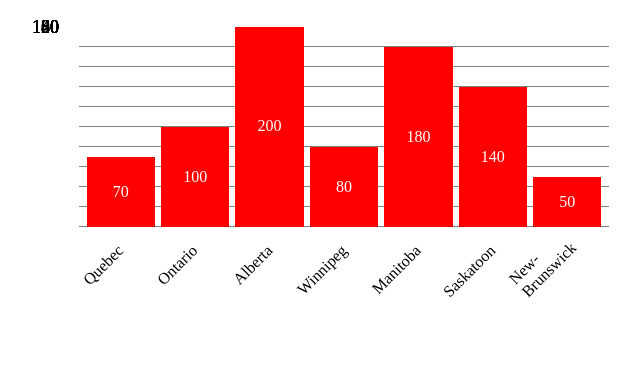
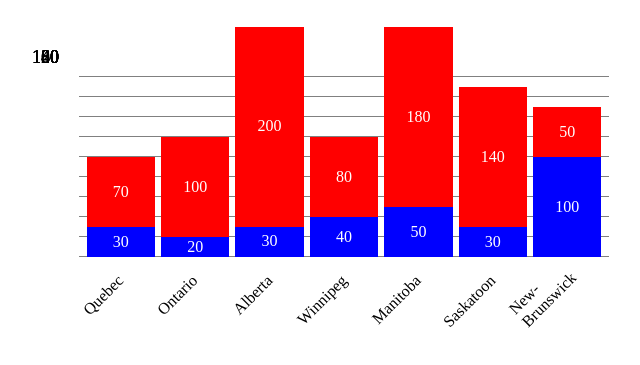
Before and after one commit to sylvain-gdk/chart-library, a plain HTML site: page index.html in a window 1280 px wide. Shown: the part 505-870 px from the top of the page, without its empty margins (296-936 px from the left). Before the commit the page ends 840 px from the top, so only its background shows below. Drawn offline with nearby package versions, Linux system fonts and the light colour scheme.

Commit message:
Add stacked bars

```diff
--- a/assets/stylesheets/main.css
+++ b/assets/stylesheets/main.css
@@ -22,6 +22,10 @@
   right: 50%;
   transform: rotate(-45deg);
   transform-origin: right;
+}
+
+.barStacked {
+  position: relative;
 }
 
 .bar {
--- a/barChart.js
+++ b/barChart.js
@@ -11,7 +11,9 @@ var options = {
   chartWidth: 500,
   chartHeight: 325,
   barSpacing: 3,
-  barColor: 'green',
+  barColor1: 'green',
+  barColor2: 'blue',
+  barColor3: 'orange',
   barValueColor: 'black',
   barLabelColor: 'blue',
   barValuePos: TOP
@@ -77,30 +79,12 @@ function drawBars(data, options, element){
     data.length)) / data.length;
 
   $.each( data, function( index, value ){
-    // adjusts the position of values inside bars when centered
-    var valueLineHeight = 'color: ' + options.barValueColor +
-      '; bottom: ' + options.barValuePos + '%; line-height: ' +
-      (value[1] / options.barValuePos) + '%';
-
-    // creates a bar element with all its options
-    var barTag = $( '<div>', {
-      'class': 'bar ' + options.barColor,
-      'style': 'width: ' + barWidth + 'px; height: ' + value[1] +
-      'px; ' + 'margin-left: ' + options.barSpacing + 'px; ' +
+    // creates a stacked bar element with all its options
+    var stackedBarTag = $( '<div>', {
+      'class': 'barStacked',
+      'style': 'margin-left: ' + options.barSpacing + 'px; ' +
       'margin-right: ' + options.barSpacing + 'px'
     });
-
-    // creates a value element inside each bars
-    var valueTag = $( '<div>', {
-      'class': 'value',
-      'style': 'color: ' + options.barValueColor + '; bottom: ' +
-      options.barValuePos + '%'
-    }).html(value[1]);
-
-    // applies a different style when centered
-    if(options.barValuePos === CENTER){
-      valueTag.attr('style', valueLineHeight);
-    }
 
     // creates a label element under each bars
     var labelTag = $( '<div>', {
@@ -109,9 +93,42 @@ function drawBars(data, options, element){
         '; bottom: -30px'
     }).html(value[0]);
 
-    valueTag.appendTo(barTag);
-    labelTag.appendTo(barTag);
-    barTag.appendTo(element);
+    for(var i = 1; i < value.length; i++){
+      // adjusts the position of values inside bars when centered
+      var valueLineHeight = 'color: ' + options.barValueColor +
+        '; bottom: ' + options.barValuePos + '%; line-height: ' +
+        (value[1] / options.barValuePos) + '%';
+
+      // creates a bar element with all its options
+      var barTag = $( '<div>', {
+        'style': 'width: ' + barWidth + 'px; height: ' + value[i] +
+        'px;'
+      });
+      if(i == 1){
+        barTag.attr('class', 'bar ' +  options.barColor1);
+      }else if(i == 2){
+        barTag.attr('class', 'bar ' +  options.barColor2);
+      }else{
+        barTag.attr('class', 'bar ' +  options.barColor2);
+      }
+
+      // creates a value element inside each bars
+      var valueTag = $( '<div>', {
+        'class': 'value',
+        'style': 'color: ' + options.barValueColor + '; bottom: ' +
+        options.barValuePos + '%'
+      }).html(value[i]);
+
+      // applies a different style when centered
+      if(options.barValuePos === CENTER){
+        valueTag.attr('style', valueLineHeight);
+      }
+
+      valueTag.appendTo(barTag);
+      labelTag.appendTo(barTag);
+      barTag.appendTo(stackedBarTag);
+    }
+    stackedBarTag.appendTo(element);
   });
 }
 
--- a/index.html
+++ b/index.html
@@ -15,9 +15,9 @@
                   ['value7', 50], ['value8', 65], ['value9', 190],
                   ['value10', 230]];
 
-      var canada = [['Quebec', 70], ['Ontario', 100], ['Alberta', 200],
-                  ['Winnipeg', 80], ['Manitoba', 180], ['Saskatoon', 140],
-                  ['New-Brunswick', 50]];
+      var canada = [['Quebec', 70, 30], ['Ontario', 100, 20], ['Alberta', 200, 30],
+                  ['Winnipeg', 80, 40], ['Manitoba', 180, 50], ['Saskatoon', 140, 30],
+                  ['New-Brunswick', 50, 100]];
 
       var options1 = Object.assign({}, options);
       options1.chartHeight = 225;
@@ -27,7 +27,7 @@
       options1.barValuePos = CENTER;
       options1.barValueColor = 'white';
       options1.barLabelColor = 'black';
-      options1.barColor = 'red';
+      options1.barColor1 = 'red';
 
       $( function() {
         drawBarChart(data, options, '<container>');
```
